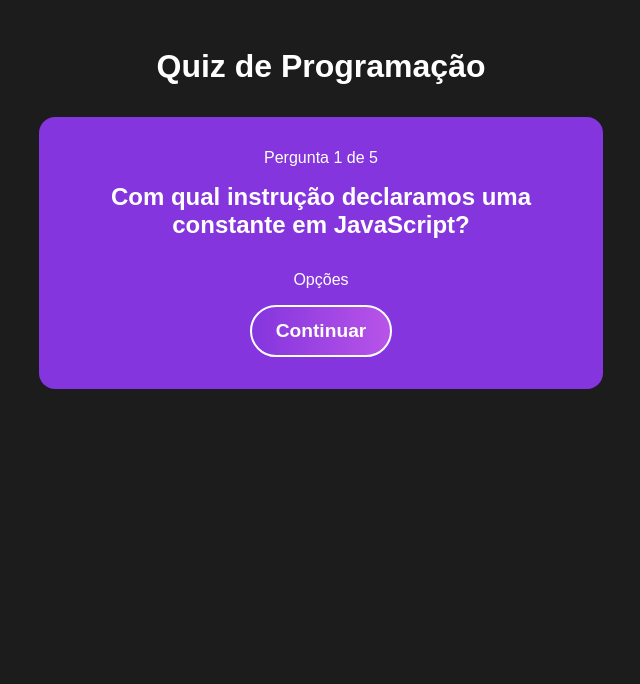
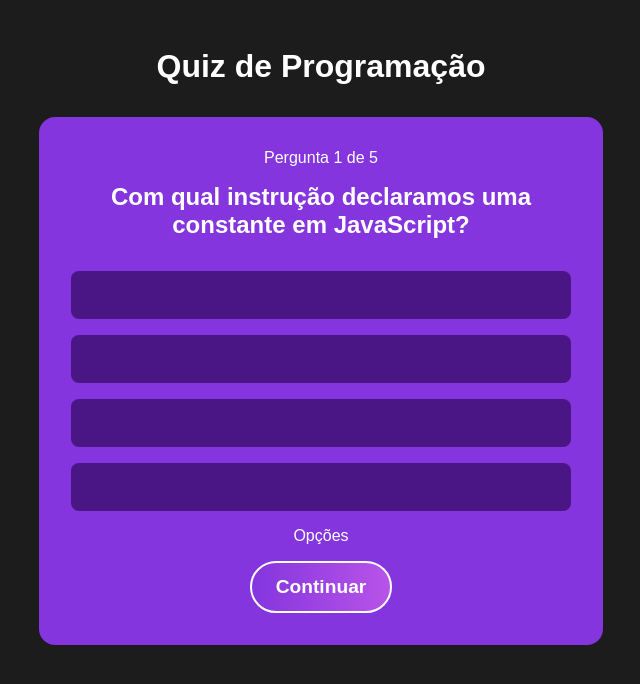
Before and after one commit to MarcosAdaSilva/Quiz-com-React.js, a React app in the folder Quiz/: page / in a window 1280 px wide. Both pictures are taken after a click on the button "Iniciar". Shown: the top 684 px of the page, without its empty margins (319-959 px from the left). Built offline with nearby package versions, Linux system fonts and the light colour scheme; the HTML template or start-up script is replaced by a standard one.

Commit message:
Trabalhando

```diff
--- /dev/null
+++ b/Quiz/src/components/Option.css
@@ -0,0 +1,9 @@
+.option {
+  background-color: #3c0e70;
+  border-radius: 0.5rem;
+  padding: 1rem;
+  margin-bottom: 1rem;
+  cursor: pointer;
+  opacity: 0.8;
+  transition: 0.4s;
+}
--- /dev/null
+++ b/Quiz/src/components/Option.jsx
@@ -0,0 +1,16 @@
+import { useContext } from "react";
+import { QuizContext } from "../context/quiz";
+
+import "./Option.css";
+
+const Option = ({ option }) => {
+  const [quizState, dispatch] = useContext(QuizContext);
+
+  return (
+    <div className="option">
+      <p>{Option}</p>
+    </div>
+  );
+};
+
+export default Option;
--- a/Quiz/src/components/Question.jsx
+++ b/Quiz/src/components/Question.jsx
@@ -1,12 +1,12 @@
 import { useContext } from "react";
 import { QuizContext } from "../context/quiz";
+
+import Option from "./Option";
+
 import "./Question.css";
-
-import React from "react";
 
 const Question = () => {
   const [quizState, dispatch] = useContext(QuizContext);
-
   const currentQuestion = quizState.questions[quizState.currentQuestion];
 
   return (
@@ -16,6 +16,9 @@ const Question = () => {
       </p>
       <h2>{currentQuestion.question}</h2>
       <div id="options-container">
+        {currentQuestion.options.map((option) => (
+          <Option option={option} key={option} />
+        ))}
         <p>Opções</p>
         <button onClick={() => dispatch({ type: "CHANGE_QUESTION" })}>
           Continuar
```
